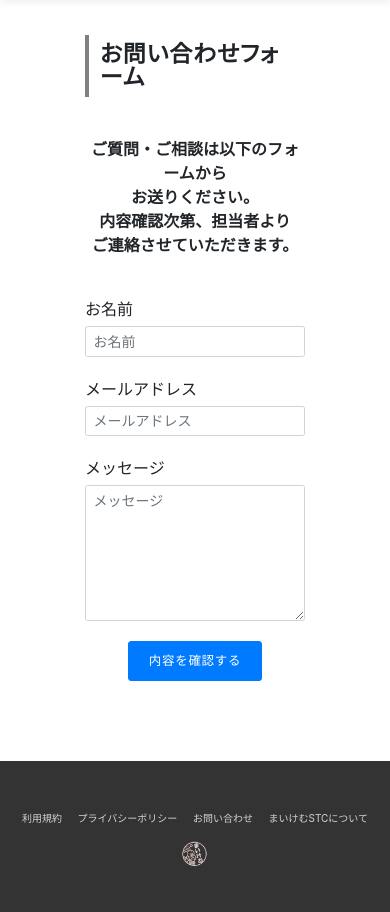
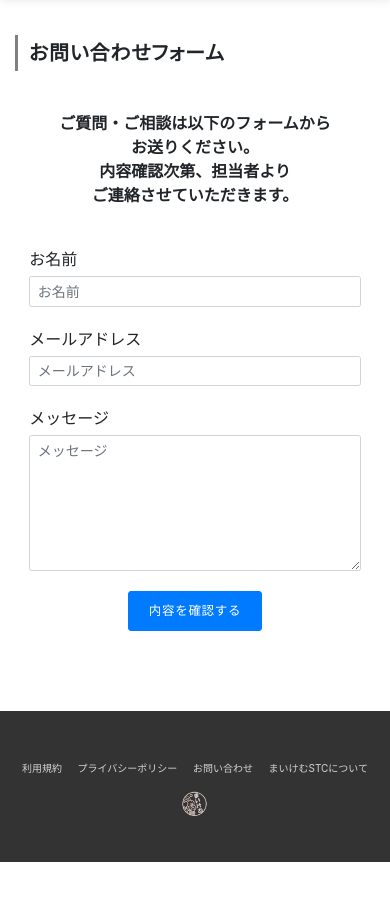
Before and after one commit to KaiTakahashi120329/maikemu_page, a Django app: page /contact/ in a window 390 px wide. Shown: the part 75-987 px from the top of the page. After the commit the page ends 937 px from the top, so only its background shows below. Run offline with Django 3.2, Linux system fonts and the light colour scheme; data that the repository does not hold is empty; style sheets or scripts are compiled from the project's sources; some libraries are stand-ins or nearby versions.

Commit message:
responsive対応

```diff
--- a/app/static/css/contact/style.scss
+++ b/app/static/css/contact/style.scss
@@ -1,25 +1,42 @@
 @import '../../css/config/common.scss';
+@import '../../css/config/responsive.scss';
 
 // =============================
 // contact
 // =============================
 .contact {
-  margin: 110px 3% 80px;
+  margin: 110px 0 80px;
+
+  @include mediaQuery () {
+    margin: 110px 3% 80px;
+  }
 }
 
 // =============================
 // contact-info
 // =============================
 .contact-info {
-  width: 60%;
-  margin: 0 auto;
+
+  @include mediaQuery (mobile) {
+    padding: 0 15px;
+  }
+
+  @include mediaQuery () {
+    width: 60%;
+    margin: 0 auto;
+  }
 
   &__title {
     @include font-family();
-    border-left: 4px solid gray;
-    font-size: 2.3rem;
+    border-left: 3px solid gray;
+    font-size: 2.0rem;
     font-weight: bold;
     padding: 8px;
+
+    @include mediaQuery () {
+      border-left: 4px solid gray;
+      font-size: 2.3rem;
+    }
 
     > span {
       display: block;
@@ -66,8 +83,12 @@
 
 .contact__form-group {
   font-size: 1.6rem;
-  width: 60%;
+  width: 85%;
   margin: 20px auto 0;
+
+  @include mediaQuery () {
+    width: 60%;
+  }
 
   &--onlyContent {
     margin-top: 30px;
```
